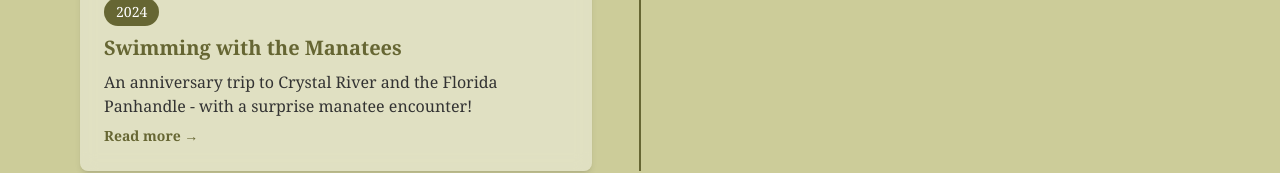
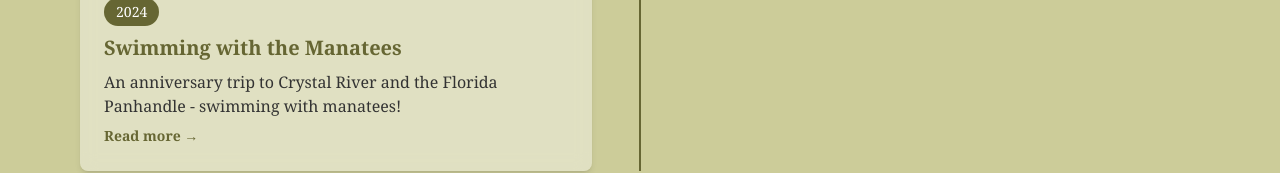
Before and after one commit to kendoris/new-mga-site, a Next.js app: page / in a window 1280 px wide. Shown: the part 4383-4556 px from the top of the page. Built offline with nearby package versions, Linux system fonts and the light colour scheme; a web font is replaced by a local one.

Commit message:
Fix timeline description - manatees was planned

```diff
--- a/src/app/page.tsx
+++ b/src/app/page.tsx
@@ -82,7 +82,7 @@ const timelineEvents = [
   {
     year: '2024',
     title: 'Swimming with the Manatees',
-    description: 'An anniversary trip to Crystal River and the Florida Panhandle - with a surprise manatee encounter!',
+    description: 'An anniversary trip to Crystal River and the Florida Panhandle - swimming with manatees!',
     href: '/adventures/manatees',
   },
 ];
```
